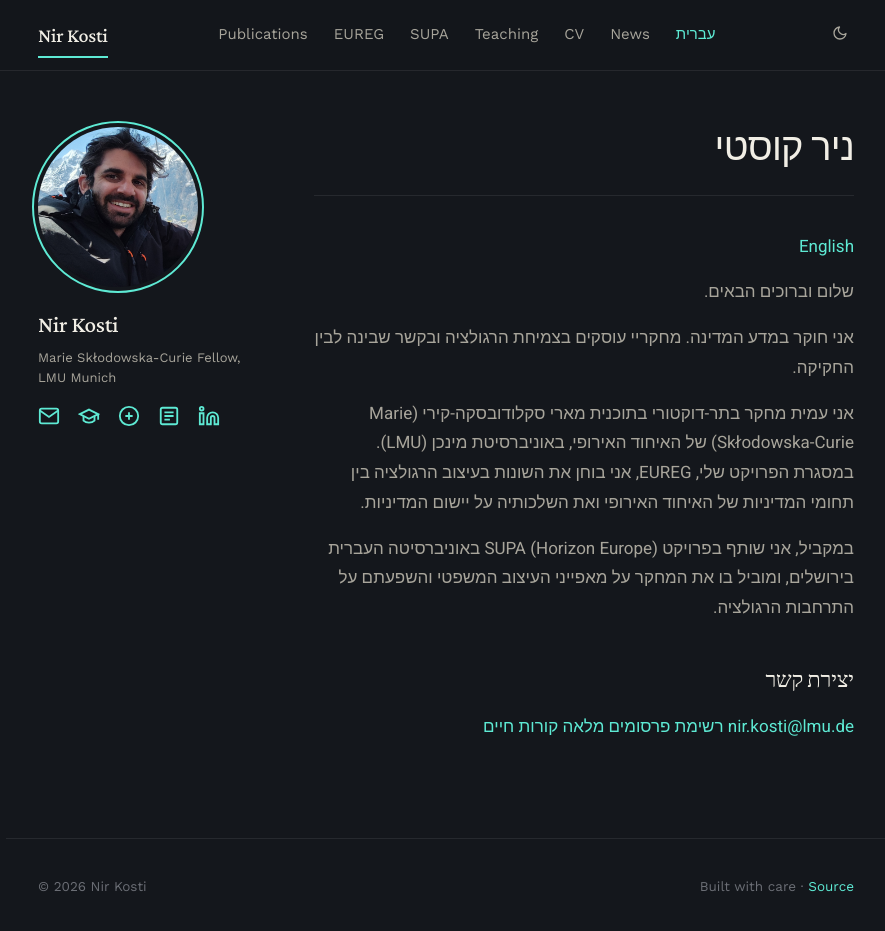
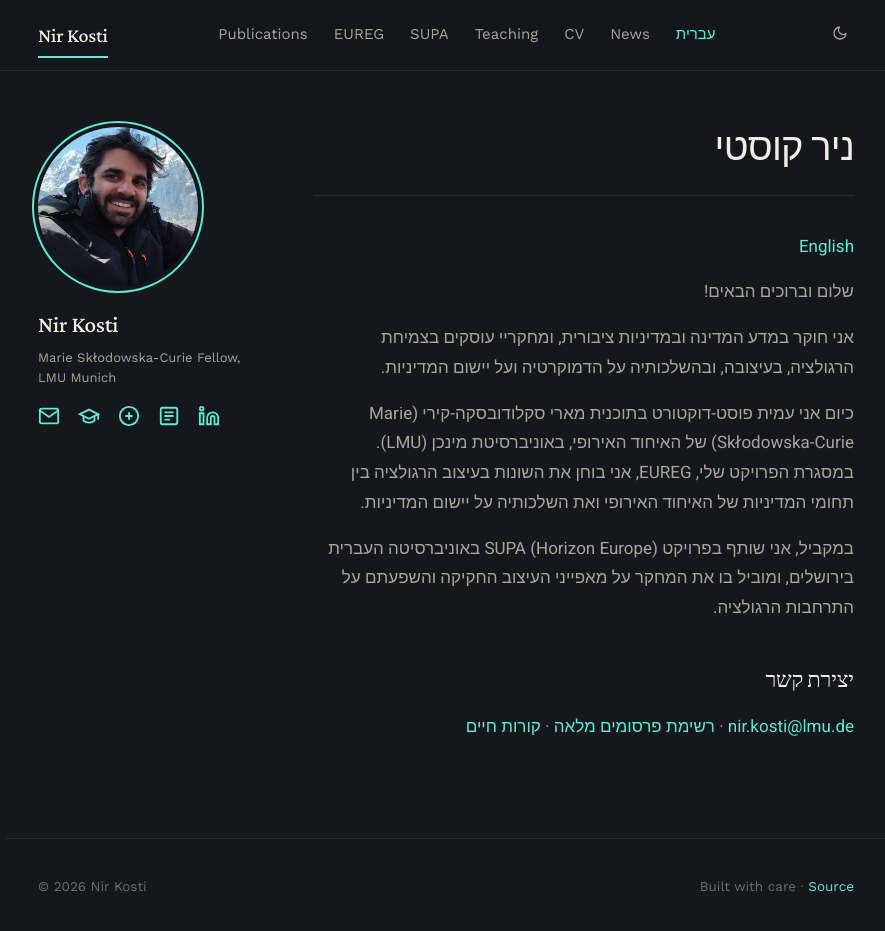
Before and after one commit to NirKosti/nirkosti.github.io, a Jekyll site: the page built from _pages/hebrew.md, in a window 1280 px wide and 934 px high. Shown: the top 931 px of the window, without its empty margins (194-1079 px from the left). Built offline with Jekyll 4.4.1, drawn with Linux system fonts in a browser that asks for light colours.

Commit message:
Update hebrew.md

```diff
--- a/_pages/hebrew.md
+++ b/_pages/hebrew.md
@@ -15,14 +15,14 @@
 
 [English](/)
 
-שלום וברוכים הבאים.
+שלום וברוכים הבאים!
 
-אני חוקר במדע המדינה. מחקריי עוסקים בצמיחת הרגולציה ובקשר שבינה לבין החקיקה.
+אני חוקר במדע המדינה ובמדיניות ציבורית, ומחקריי עוסקים בצמיחת הרגולציה, בעיצובה, ובהשלכותיה על הדמוקרטיה ועל יישום המדיניות.
 
-אני עמית מחקר בתר-דוקטורי בתוכנית מארי סקלודובסקה-קירי (Marie Skłodowska-Curie) של האיחוד האירופי, באוניברסיטת מינכן (LMU). במסגרת הפרויקט שלי, EUREG, אני בוחן את השונות בעיצוב הרגולציה בין תחומי המדיניות של האיחוד האירופי ואת השלכותיה על יישום המדיניות.
+כיום אני עמית פוסט-דוקטורט בתוכנית מארי סקלודובסקה-קירי (Marie Skłodowska-Curie) של האיחוד האירופי, באוניברסיטת מינכן (LMU). במסגרת הפרויקט שלי, EUREG, אני בוחן את השונות בעיצוב הרגולציה בין תחומי המדיניות של האיחוד האירופי ואת השלכותיה על יישום המדיניות.
 
-במקביל, אני שותף בפרויקט SUPA (Horizon Europe) באוניברסיטה העברית בירושלים, ומוביל בו את המחקר על מאפייני העיצוב המשפטי והשפעתם על התרחבות הרגולציה.
+במקביל, אני שותף בפרויקט SUPA (Horizon Europe) באוניברסיטה העברית בירושלים, ומוביל בו את המחקר על מאפייני העיצוב החקיקה והשפעתם על התרחבות הרגולציה.
 
 ## יצירת קשר
 
-[nir.kosti@lmu.de](mailto:nir.kosti@lmu.de)          [רשימת פרסומים מלאה](/publications/)          [קורות חיים](/cv/)
+[nir.kosti@lmu.de](mailto:nir.kosti@lmu.de) · [רשימת פרסומים מלאה](/publications/) · [קורות חיים](/cv/)
```
